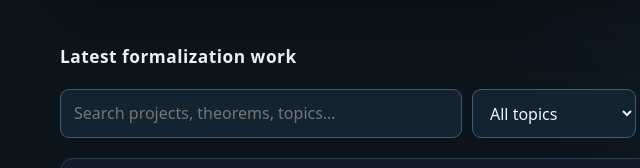
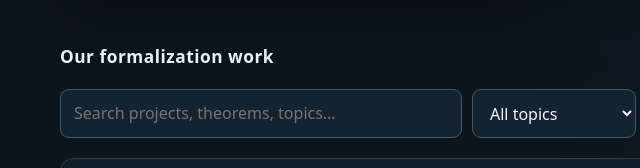
Before and after one commit to thinkthoughts/formalize, a plain HTML site: page index.html in a window 1280 px wide. Shown: the part 824-992 px from the top of the page, 25-665 px from the left. Drawn offline with Linux system fonts and the light colour scheme.

Commit message:
Change section title from 'Latest formalization work' to 'Our formalization work'

```diff
--- a/index.html
+++ b/index.html
@@ -22,7 +22,7 @@
    <article class="hero"><span class="eyebrow">OpenAI Math 378 · Complexity theory</span><h2>A verified negation of PositiveRateETH</h2><p class="summary">Lean 4.34.1 derives <code>¬ PositiveRateETH</code> from OpenAI’s bounded-width SAT theorem (at width 3), through an exact encoding converter and polynomial-overhead machine simulation.</p><div class="meta"><span>● Kernel-checked</span><span>11,600 build jobs · exit 0</span><span>3 reading points</span><time datetime="2026-11-01">Nov 1, 2026</time></div><div class="hero-actions"><a class="primary" href="/378/">Read the story <span aria-hidden="true">→</span></a><a class="outline" href="https://github.com/thinkthoughts/math/tree/eth-bridge/component-B">Inspect Lean source</a></div></article>
   </section>
   <div class="dashboard">
-   <section id="latest" aria-labelledby="latest-heading"><div class="section-header"><h2 id="latest-heading">Latest formalization work</h2><span id="count" class="results" aria-live="polite"></span></div><div class="filters"><input id="search" type="search" placeholder="Search projects, theorems, topics…" aria-label="Search stories"><select id="category" aria-label="Filter by topic"><option value="all">All topics</option></select><select id="status" aria-label="Filter by status"><option value="all">All statuses</option></select></div><div id="stories" class="story-list" aria-live="polite"></div></section>
+   <section id="latest" aria-labelledby="latest-heading"><div class="section-header"><h2 id="latest-heading">Our formalization work</h2><span id="count" class="results" aria-live="polite"></span></div><div class="filters"><input id="search" type="search" placeholder="Search projects, theorems, topics…" aria-label="Search stories"><select id="category" aria-label="Filter by topic"><option value="all">All topics</option></select><select id="status" aria-label="Filter by status"><option value="all">All statuses</option></select></div><div id="stories" class="story-list" aria-live="polite"></div></section>
    <aside class="side" aria-label="Reading and verification tools">
     <section class="panel" id="reading-level-test"><span class="eyebrow">Reading Level Test</span><h2>Three ways to read a claim</h2><div class="level"><b>0</b><span>Immediate claim: what is being said?</span></div><div class="level"><b>5</b><span>Constraints: what definitions and hypotheses matter?</span></div><div class="level"><b>29</b><span>Formal statement: what is proved, and where?</span></div><div class="rlt-preview"><strong>Try it on the 378 theorem</strong><div class="level-buttons" role="group" aria-label="Choose reading level"><button type="button" data-level="0" aria-pressed="true">math0</button><button type="button" data-level="5" aria-pressed="false">math5</button><button type="button" data-level="29" aria-pressed="false">math29</button></div><div class="rlt-output" id="rlt-output" aria-live="polite"></div></div><a class="text-link" href="/rlt/">Full Reading Level Test →</a></section>
     <section class="panel"><span class="eyebrow">Verification record</span><h2>Follow the evidence</h2><p>Start with the precise Lean declaration, check its reported axioms, and reproduce the build on the pinned toolchain.</p><a class="text-link" href="https://github.com/thinkthoughts/math/blob/eth-bridge/component-B/docs/ETH_BRIDGE_REPRODUCE.md">378 reproduction guide →</a></section>
```
